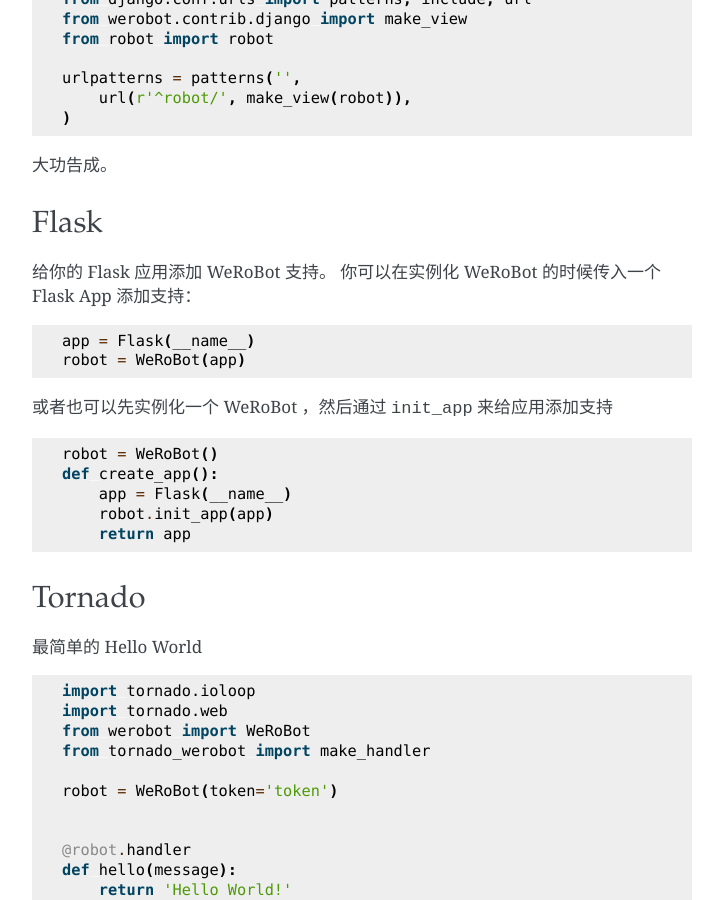
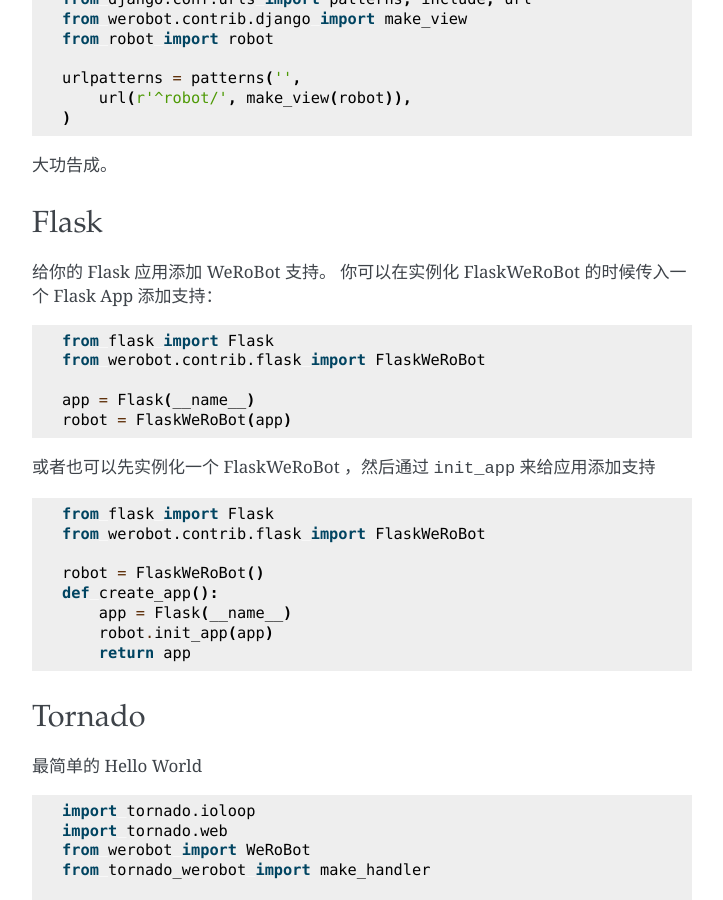
Before and after one commit to offu/WeRoBot, a Sphinx documentation site: the page built from docs/contrib.rst, in a window 1280 px wide and 900 px high, scrolled down 613 px. Shown: the whole window, without its empty margins (388-1111 px from the left). Built offline with Sphinx 7.4.7, drawn with Linux system fonts in a browser that asks for light colours.

Commit message:
rename WeRoBot in Flask to FlaskWeRoBot

```diff
--- a/docs/contrib.rst
+++ b/docs/contrib.rst
@@ -36,15 +36,20 @@
 Flask
 ----------
 给你的 Flask 应用添加 WeRoBot 支持。
-你可以在实例化 WeRoBot 的时候传入一个 Flask App 添加支持： ::
+你可以在实例化 FlaskWeRoBot 的时候传入一个 Flask App 添加支持： ::
+
+    from flask import Flask
+    from werobot.contrib.flask import FlaskWeRoBot
 
     app = Flask(__name__)
-    robot = WeRoBot(app)
+    robot = FlaskWeRoBot(app)
 
+或者也可以先实例化一个 FlaskWeRoBot ，然后通过 ``init_app`` 来给应用添加支持 ::
 
-或者也可以先实例化一个 WeRoBot ，然后通过 ``init_app`` 来给应用添加支持 ::
+    from flask import Flask
+    from werobot.contrib.flask import FlaskWeRoBot
 
-    robot = WeRoBot()
+    robot = FlaskWeRoBot()
     def create_app():
         app = Flask(__name__)
         robot.init_app(app)
@@ -81,7 +86,7 @@
 .. autofunction:: make_view
 
 .. module:: werobot.contrib.flask
-.. autoclass:: WeRoBot
+.. autoclass:: FlaskWeRoBot
     :members: init_app
 
 .. module:: werobot.contrib.tornado
```
Also changed, not shown: 2 other files.
